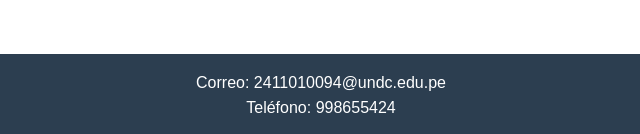
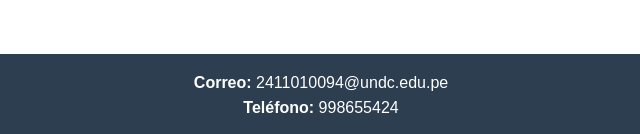
Before and after one commit to Andresito1234-30/HTML-CSS-JS, a plain HTML site: page portafolioScript.html in a window 1280 px wide. Shown: the part 700-834 px from the top of the page, 319-959 px from the left. Drawn offline with Linux system fonts and the light colour scheme.

Commit message:
commit 14:31

```diff
--- a/portafolioScript.html
+++ b/portafolioScript.html
@@ -156,8 +156,8 @@
 
     <!-- Footer con información de contacto -->
     <footer class="footer">
-        <p>Correo: 2411010094@undc.edu.pe</p>
-        <p>Teléfono: 998655424</p>
+        <p><strong>Correo:</strong> 2411010094@undc.edu.pe</p>
+        <p><strong>Teléfono:</strong> 998655424</p>
     </footer>
 
     <!-- Enlace al archivo JavaScript para la funcionalidad -->
```
